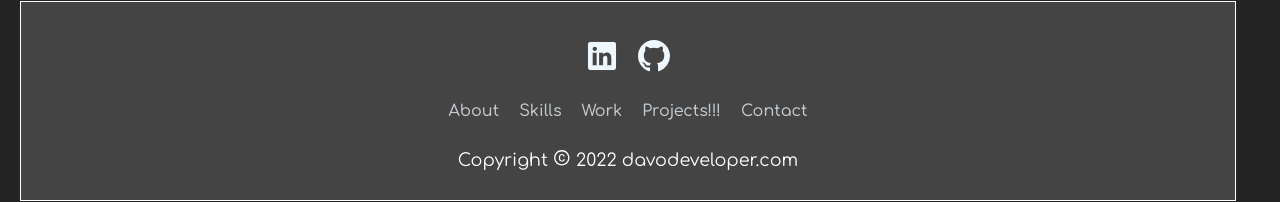
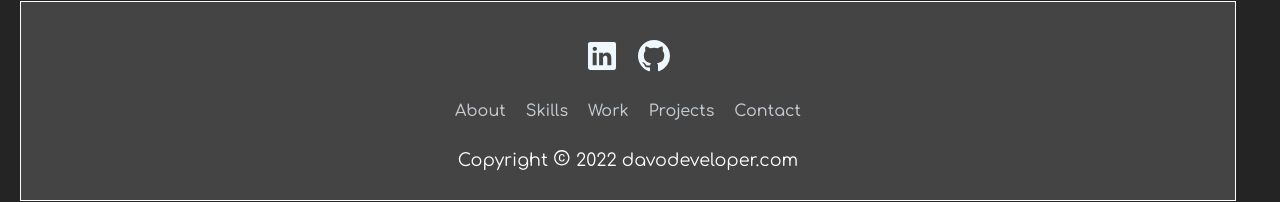
Before and after one commit to DavoSoftwareDeveloper/portfolio, a React (Vite) app: page / in a window 1280 px wide. Shown: the part 4952-5154 px from the top of the page. Built offline with nearby package versions, Linux system fonts and the light colour scheme.

Commit message:
Prueba de commit

```diff
--- a/src/Footer.jsx
+++ b/src/Footer.jsx
@@ -15,7 +15,7 @@ export function Footer() {
         <li><a href="#about">About</a></li>
         <li><a href="#skills">Skills</a></li>
         <li><a href="#work">Work</a></li>
-        <li><a href="#projects">Projects!!!</a></li>
+        <li><a href="#projects">Projects</a></li>
         <li><a href="#contact">Contact</a></li>
         </ul>
         <p>Copyright <AiOutlineCopyright></AiOutlineCopyright> 2022 davodeveloper.com</p>
```
